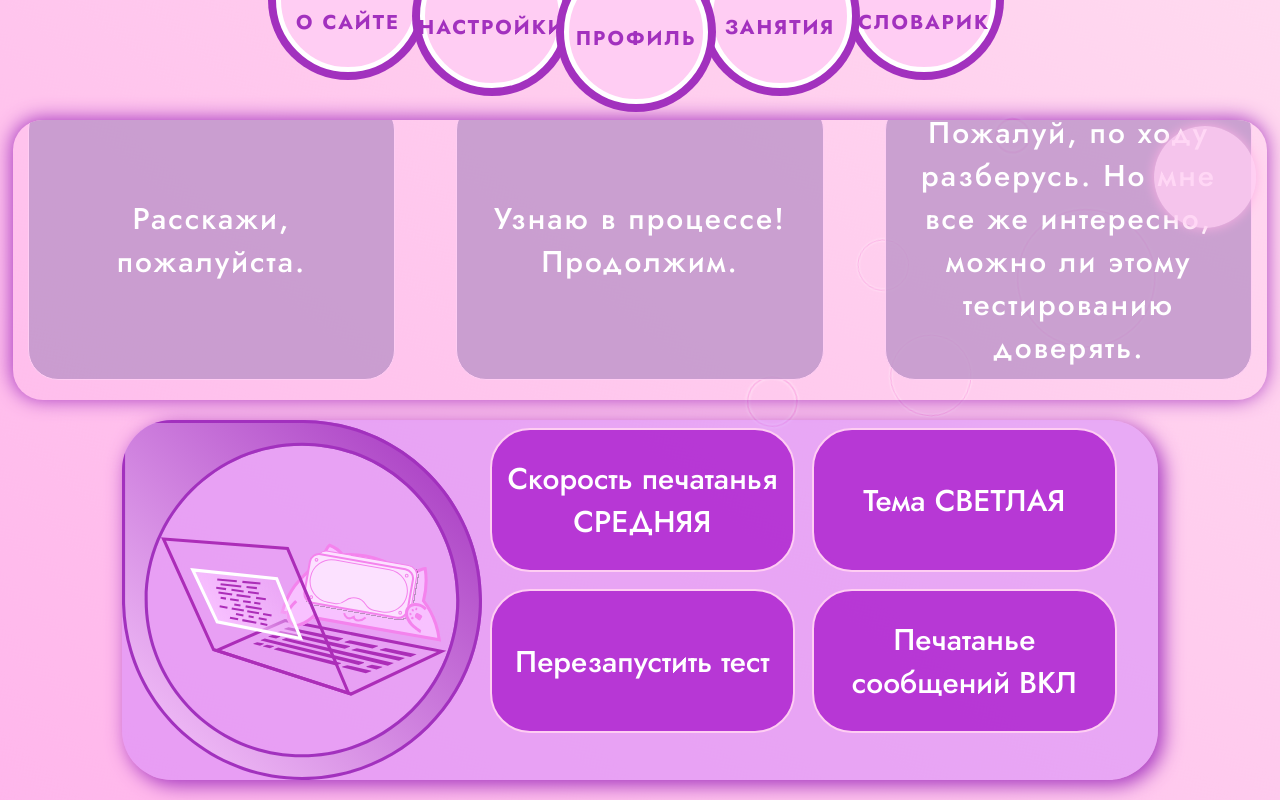
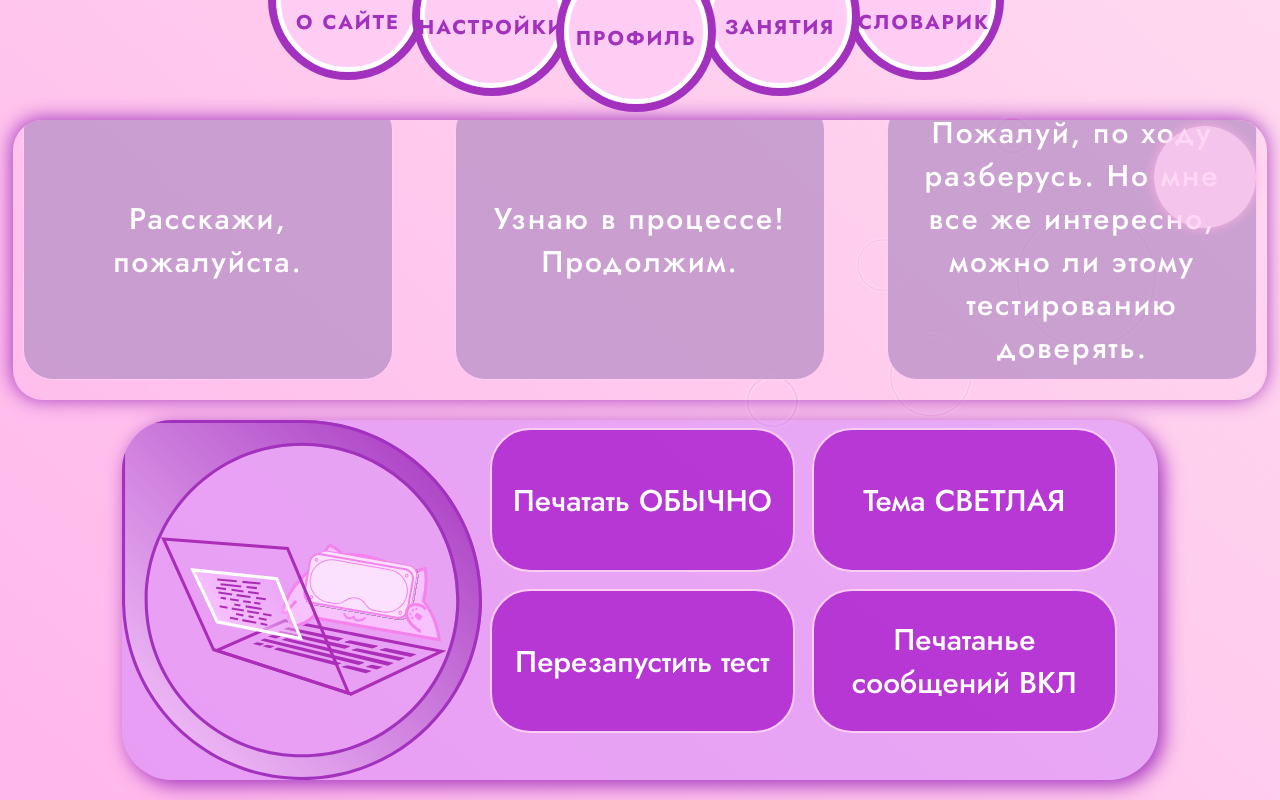
Before and after one commit to bambullbee/RUC, a React app: page / in a window 1280 px wide. Both pictures are taken after a click on the button "НАСТРОЙКИ". Shown: the top 800 px of the page. Built offline with nearby package versions, Linux system fonts and the light colour scheme.

Commit message:
Messanger logic was totaly edited in terms of adding typing speed change feature

```diff
--- a/src/app/App.tsx
+++ b/src/app/App.tsx
@@ -12,11 +12,11 @@ import { useDispatch, useSelector } from "react-redux";
 import { RootState } from "./store";
 import { currentLocation } from "@/shared/types";
 import Profile from "@/widgets/profile/Profile";
-import touchOrMouse from "@/shared/features/touchOrMouseOrIphone";
+import { changeIsScrolling } from "./features/mainStateSlice";
 
 const App = () => {
-  const [isScrolling, setIsScrolling] = useState(
-    touchOrMouse === "iPhone" ? true : false
+  const isScrolling = useSelector(
+    (state: RootState) => state.mainState.isScrolling
   );
   const currentLocation = useSelector(
     (state: RootState): currentLocation => state.currentLocation
@@ -41,7 +41,8 @@ const App = () => {
     <>
       <Header />
       <main>
-        <Messanger isScrolling={isScrolling} setIsScrolling={setIsScrolling} />
+        {/* <Messanger isScrolling={isScrolling} setIsScrolling={setIsScrolling} /> */}
+        <Messanger />
         <Widget />
         <button
           className="scroll-prevent-btn"
@@ -51,7 +52,7 @@ const App = () => {
               : "var(--secondary-HO-color)",
           }}
           onClick={() => {
-            setIsScrolling((prevState) => !prevState);
+            dispatch(changeIsScrolling());
             if (isScrolling) {
               const messangerBlock = document.querySelector(".dialogue-window");
               messangerBlock.scrollTo({
--- a/src/app/features/mainStateSlice.tsx
+++ b/src/app/features/mainStateSlice.tsx
@@ -1,3 +1,4 @@
+import touchOrMouse from "@/shared/features/touchOrMouseOrIphone";
 import { createSlice, PayloadAction } from "@reduxjs/toolkit";
 
 const body = document.querySelector("body");
@@ -13,15 +14,17 @@ if (theme === "dark") {
 type initialMainState = {
   theme: "dark" | "light";
   personality: string;
-  typingSpeed: 0.5 | 1 | 1.5;
+  typingSpeed: 20 | 30 | 40;
   isTyping: boolean;
+  isScrolling: boolean;
 };
 
 const initialState: initialMainState = {
   theme,
   personality: "human",
-  typingSpeed: 1,
+  typingSpeed: 30,
   isTyping: true,
+  isScrolling: touchOrMouse === "iPhone" ? true : false,
 };
 
 const mainStateSlice = createSlice({
@@ -40,14 +43,21 @@ const mainStateSlice = createSlice({
       state.personality = action.payload;
     },
     changeTypingSpeed(state) {
-      if (state.typingSpeed === 1.5) {
-        state.typingSpeed = 0.5;
+      if (state.typingSpeed === 40) {
+        state.typingSpeed = 20;
       } else {
-        state.typingSpeed += 0.5;
+        state.typingSpeed += 10;
       }
     },
     changeIsTyping(state, action: PayloadAction<boolean>) {
       state.isTyping = action.payload;
+    },
+    changeIsScrolling(state, action: PayloadAction<boolean> = undefined) {
+      if (action.payload) {
+        state.isScrolling = action.payload;
+      } else {
+        state.isScrolling = !state.isScrolling;
+      }
     },
   },
 });
@@ -57,6 +67,7 @@ export const {
   changeIsTyping,
   changePersonality,
   changeTypingSpeed,
+  changeIsScrolling,
 } = mainStateSlice.actions;
 
 export default mainStateSlice.reducer;
--- a/src/entities/Banner/components/Banner.tsx
+++ b/src/entities/Banner/components/Banner.tsx
@@ -1,11 +1,15 @@
 import React, { useState } from "react";
+
+import touchOrMouse from "@/shared/features/touchOrMouseOrIphone";
 
 interface bannerPropsI {
   isScrolling: boolean;
 }
 
 const Banner = ({ isScrolling }: bannerPropsI) => {
-  const [wasAppeared, setWasAppeared] = useState(false);
+  const [wasAppeared, setWasAppeared] = useState(
+    touchOrMouse === "iPhone" ? true : false
+  );
 
   return isScrolling && !wasAppeared ? (
     <div
--- a/src/style.css
+++ b/src/style.css
@@ -451,6 +451,7 @@ main {
   border-radius: 50%;
   background-color: rgba(255, 64, 64, 0.068);
   transition: background-color 0.2s;
+  cursor: pointer;
 }
 
 .banner {
@@ -1117,8 +1118,7 @@ main {
 
   .dialogue-window {
     height: calc(100vh - 60px - 50vh);
-    padding: 0px;
-    padding-top: 5px;
+    padding: 5px;
   }
   .scroll-prevent-btn {
     right: 25px;
--- a/src/widgets/messanger/Messanger.tsx
+++ b/src/widgets/messanger/Messanger.tsx
@@ -2,182 +2,261 @@ import {
   Dispatch,
   forwardRef,
   memo,
+  MemoExoticComponent,
+  NamedExoticComponent,
   SetStateAction,
   useEffect,
   useLayoutEffect,
+  useMemo,
   useRef,
   useState,
 } from "react";
-import { useSelector } from "react-redux";
-import type { RootState } from "@/app/store";
+import { useDispatch, useSelector } from "react-redux";
+import { store, type RootState } from "@/app/store";
 
 import data from "@/app/data/data";
 
 import Message from "./UI/Message";
 import Answer from "./UI/Answer";
 import touchOrMouse from "@/shared/features/touchOrMouseOrIphone";
+import { extraI, setCurrentMessageTypeT } from "./types/types";
+import { changeIsScrolling } from "@/app/features/mainStateSlice";
 
 interface messangerPropsI {
   isScrolling: boolean;
   setIsScrolling: Dispatch<SetStateAction<boolean>>;
 }
 
-const Messanger = memo(
-  forwardRef(({ isScrolling, setIsScrolling }: messangerPropsI, ref) => {
-    const isTyping = useSelector((state: RootState) => {
-      return state.mainState.isTyping;
-    });
-    const species = useSelector((state: RootState) => state.profile.species);
-    const restart = useSelector(
-      (state: RootState) => state.navigation.isRestarted
-    );
-    const messangerBlock = useRef(null);
-    const currentLocation: keyof RootState["navigation"]["routes"] =
-      useSelector((state: RootState) => state.navigation.currentLocation);
-    let i: any = useSelector<RootState>((state) => {
-      return state.navigation.routes[currentLocation];
-    });
-    let endI = i;
-    let startI = parseInt((endI / 100).toFixed(0)) * 100;
-    const [messagesHistory, setMessageHistory] = useState<any>([]);
-    useLayoutEffect(() => {
-      const mHistory = [];
-      while (data[i as number] && i <= endI) {
-        const part: any = {
-          part: data[i as number],
-          index: (i - startI) / 1,
-        };
-        if (i > startI) {
-          part.isHidden = true;
-          mHistory.push(part);
-        } else {
-          part.isHidden = false;
-          mHistory.push(part);
-        }
-        (i as number) += 1;
-      }
-      setMessageHistory(mHistory);
-    }, [currentLocation, restart]);
-
-    useEffect(() => {
-      const el = messangerBlock.current;
-      function wheelHandler() {
-        setIsScrolling(true);
+interface messageI {
+  type: setCurrentMessageTypeT;
+  text: string | [string, string, string];
+  previousMessageSpeed?: 20 | 30 | 40;
+  speed?: 20 | 30 | 40;
+  lastMessageLength?: number;
+  answerNum?: 0 | 1 | 2;
+  isTyping?: boolean;
+  part: number;
+  extra?: extraI[];
 }
 
-      if (touchOrMouse !== "iPhone") {
-        el.addEventListener(touchOrMouse, wheelHandler);
+function calcTSpeed(val: number) {
+  return () => {
+    if (val === 0.5) return 40;
+    if (val === 1) return 30;
+    return 20;
+  };
 }
 
-      return () => {
-        if (touchOrMouse !== "iPhone") {
-          el.removeEventListener(touchOrMouse, wheelHandler);
+function changeCurrentMessageType(
+  currentMessageType: setCurrentMessageTypeT,
+  setCurrentMessageType: Dispatch<setCurrentMessageTypeT>
+) {
+  switch (currentMessageType) {
+    case "question":
+      setCurrentMessageType("answers");
+    case "answers":
+      setCurrentMessageType("answer");
+    case "answer":
+      setCurrentMessageType("response");
+    case "response":
+      setCurrentMessageType("question");
   }
-      };
-    }, []);
+}
 
-    function applyNewAnswer(partIndex: any, answerIndex: any) {
-      setMessageHistory((prevState: any) => {
-        const newState = JSON.parse(JSON.stringify(prevState));
-
-        if (data[partIndex + 101]) {
-          newState.push({
-            part: data[partIndex + 101],
-            index: partIndex + 1,
-            isHidden: false,
+const Messanger = memo(() => {
+  const dispatch = useDispatch();
+  const messanger = useRef(null);
+  const currentMessangerPosition = useSelector((state: RootState) => ({
+    curLocPart: state.navigation.routes[state.navigation.currentLocation],
+    curLocPartTitle: state.navigation.currentLocation,
+    curLocPartTitleNum: state.navigation.currentLocation === "test" ? 100 : 200,
+  }));
+  const speed = useSelector((state: RootState) => state.mainState.typingSpeed);
+  const isTyping = useSelector((state: RootState) => state.mainState.isTyping);
+  const [messages, setMessages] = useState<messageI[]>([]);
+  const species = useSelector((state: RootState) => state.profile.species);
+  const [currentMessageType, setCurrentMessageType] =
+    useState<setCurrentMessageTypeT>("question");
+  useLayoutEffect(() => {
+    const messagesCopy: messageI[] = [];
+    let curPart = currentMessangerPosition.curLocPartTitleNum;
+    setMessages(() => {
+      while (currentMessangerPosition.curLocPart.part > curPart) {
+        const dataBlock =
+          data[curPart].na[
+            currentMessangerPosition.curLocPart.answers[curPart - 100]
+          ];
+        messagesCopy.push({
+          type: "question",
+          isTyping: false,
+          part: curPart,
+          text: data[curPart].q,
         });
+        messagesCopy.push({
+          type: "answer",
+          isTyping: false,
+          part: curPart,
+          text: dataBlock.a,
+        });
+        messagesCopy.push({
+          type: "response",
+          isTyping: false,
+          part: curPart,
+          text: dataBlock.r,
+        });
+        curPart += 1;
       }
-        newState[partIndex].part.na =
-          prevState[partIndex].part.na[answerIndex].a;
-        newState[partIndex].part.r =
-          prevState[partIndex].part.na[answerIndex].r;
-        return newState;
+      if (currentMessangerPosition.curLocPart.part === curPart) {
+        messagesCopy.push({
+          type: "question",
+          isTyping,
+          speed,
+          lastMessageLength: messagesCopy[messagesCopy.length - 1]?.text.length,
+          part: curPart,
+          text: data[curPart].q,
         });
       }
 
-    function changeTimeout(timeout: { t: number }, multiplier: number): void {
-      timeout.t = 30 * multiplier + 1500;
-      return undefined;
+      return messagesCopy;
+    });
+  }, []);
+
+  function endOfMessageHandler(type: setCurrentMessageTypeT) {
+    const copy = [...messages];
+    let part;
+    if (type === "question") {
+      setMessages(() => {
+        const block = data[copy[copy.length - 1].part].na;
+        copy.push({
+          type: "answers",
+          part: copy[copy.length - 1].part,
+          text: [block[0].a, block[1].a, block[2].a],
+          extra: [block[0].extra, block[1].extra, block[2].extra],
+        });
+        return copy;
+      });
     }
-    let timeout = { t: 0 };
+    if (type === "answer") {
+      part = copy[copy.length - 1].part;
+      copy.push({
+        text: data[part].na[copy[copy.length - 1].answerNum].r,
+        part,
+        type: "response",
+        isTyping,
+        speed,
+      });
+      setMessages(copy);
+    }
+    if (type === "response") {
+      part = copy[copy.length - 1].part + 1;
+      copy.push({
+        text: data[part].q,
+        type: "question",
+        part,
+        speed,
+        isTyping,
+        previousMessageSpeed: copy[copy.length - 1].speed,
+        lastMessageLength: copy[copy.length - 1].text.length,
+      });
+      setMessages(copy);
+    }
+  }
+  function chooseAnswerHandler(index: number) {
+    const blockNum = messages[messages.length - 1].part;
+    const copy = [...messages];
+    copy[copy.length - 1] = {
+      type: "answer",
+      text:
+        data[blockNum].na[index].a +
+        (blockNum === 102 && index === 2 ? species : ""),
+      part: blockNum,
+      answerNum: index as 0 | 1 | 2,
+    };
+    setMessages(copy);
+  }
+
+  useEffect(() => {
+    function wheelOrTouchmoveHandler() {
+      dispatch(changeIsScrolling(true));
+    }
+    if (touchOrMouse === "wheel") {
+      messanger.current.addEventListener("wheel", wheelOrTouchmoveHandler);
+    } else if (touchOrMouse === "touchmove") {
+      messanger.current.addEventListener("touchmove", wheelOrTouchmoveHandler);
+    }
+    return () =>
+      messanger.current.removeEventListener(
+        touchOrMouse === "wheel" ? "wheel" : "touchmove",
+        wheelOrTouchmoveHandler
+      );
+  }, []);
+
   return (
-      <>
-        {" "}
     <section
       className="dialogue-window container"
-          ref={messangerBlock}
       aria-label="Диалоговое окно"
+      ref={messanger}
     >
-          <div className="messanger">
-            {messagesHistory.map((el: any, ind: any) => {
+      {messages.map((el) => {
+        if (el.type === "question") {
           return (
-                <div key={ind}>
             <Message
+              key={el.text as string}
+              type={el.type}
+              text={el.text as string}
               className="left-sms"
-                    text={el.part.q}
-                    isHidden={el.isHidden}
-                    timeout={timeout.t}
-                    isTyping={true}
-                    partIndex={el.index}
-                    ref={messangerBlock}
-                    isScrolling={isScrolling}
-                  />
-                  {typeof el.part.na === "object" ? (
-                    <div className="choose-answer">
-                      {el.part.na.map((l: any, i: any) => {
-                        return (
-                          <Answer
-                            text={l.a}
-                            answerIndex={i}
-                            partIndex={el.index}
-                            onClick={applyNewAnswer}
-                            isHidden={el.isHidden}
-                            key={i}
-                            timeout={el.part.q.length * 30 + timeout.t + 1000}
-                            ref={messangerBlock}
-                            isScrolling={isScrolling}
-                            extra={l.extra ? l.extra : null}
+              isTyping={el.isTyping}
+              speed={el.speed}
+              lastMessageLength={el.lastMessageLength}
+              endHandler={endOfMessageHandler}
+              ref={messanger}
             />
           );
-                      })}
-                    </div>
-                  ) : (
-                    <>
-                      <Message
-                        text={
-                          data[el.index + 100].na[2].extra?.t === "input"
-                            ? `${el.part.na + species}`
-                            : el.part.na
         }
-                        className="right-sms"
-                        isHidden={el.isHidden}
-                        timeout={0}
-                        isTyping={false}
-                        partIndex={el.index}
-                        ref={messangerBlock}
-                        isScrolling={isScrolling}
+        if (el.type === "answers") {
+          return (
+            <div className="choose-answer">
+              {(el.text as [string, string, string]).map((answer, ind) => (
+                <Answer
+                  key={el.text as string}
+                  text={answer}
+                  index={ind}
+                  onClick={chooseAnswerHandler}
+                  extra={el.extra[ind]}
+                  ref={messanger}
                 />
-                      <Message
-                        text={el.part.r}
-                        className="left-sms"
-                        isHidden={el.isHidden}
-                        timeout={0}
-                        isTyping={true}
-                        partIndex={el.index}
-                        ref={messangerBlock}
-                        isScrolling={isScrolling}
-                      />
-                      {changeTimeout(timeout, el.part.r.length)}
-                    </>
-                  )}
+              ))}
             </div>
           );
+        }
+        if (el.type === "answer") {
+          return (
+            <Message
+              key={el.text as string}
+              type={el.type}
+              text={el.text as string}
+              className="right-sms"
+              endHandler={endOfMessageHandler}
+              ref={messanger}
+            />
+          );
+        }
+        if (el.type === "response") {
+          return (
+            <Message
+              text={el.text as string}
+              type={el.type}
+              className="left-sms"
+              isTyping={el.isTyping}
+              speed={el.speed}
+              endHandler={endOfMessageHandler}
+              ref={messanger}
+            />
+          );
+        }
       })}
-          </div>
     </section>
-      </>
   );
-  })
-);
+});
 
 export default Messanger;
--- a/src/widgets/messanger/UI/Answer.tsx
+++ b/src/widgets/messanger/UI/Answer.tsx
@@ -4,6 +4,7 @@ import React, {
   memo,
   useLayoutEffect,
   forwardRef,
+  MutableRefObject,
 } from "react";
 import { processStringBySex } from "../features/processStringBySex";
 import { useDispatch, useSelector } from "react-redux";
@@ -13,85 +14,59 @@ import {
   changeSex,
   changeSpecies,
 } from "@/app/features/profileSlice";
+import { extraI } from "../types/types";
 
 interface answerI {
   text: string;
-  answerIndex: number;
-  partIndex: number;
-  onClick: (partIndex: number, answerIndex: number) => void;
-  isHidden: boolean;
-  timeout: number;
-  isScrolling: boolean;
-  extra?: any;
+  index: number;
+  onClick: (index: number) => void;
+  extra: extraI;
 }
 
-const Answer = memo(
-  forwardRef(
-    (
-      {
-        text,
-        answerIndex,
-        partIndex,
-        onClick,
-        isHidden,
-        timeout,
-        isScrolling,
-        extra,
-      }: answerI,
-      ref: { current: HTMLElement }
+const Answer = (
+  { text, index, onClick, extra }: answerI,
+  ref: MutableRefObject<HTMLElement>
 ) => {
+  const dispatch = useDispatch();
+  const isScrolling = useSelector(
+    (state: RootState) => state.mainState.isScrolling
+  );
   const species = useSelector((state: RootState) => state.profile.species);
-      const dispatch = useDispatch();
-      const [isDisplayed, setIsDisplayed] = useState(
-        timeout === 0 ? true : false
-      );
-
+  const [isVisible, setIsVisible] = useState(false);
+  useEffect(() => {
+    const timer = setTimeout(() => setIsVisible(true), 500);
+    return () => clearTimeout(timer);
+  }, []);
   useEffect(() => {
     const timer = setTimeout(() => {
-          if (!isDisplayed) {
-            setIsDisplayed(!isDisplayed);
-          }
-        }, timeout);
-        return () => {
-          clearTimeout(timer);
-        };
-      }, []);
-
-      useEffect(() => {
-        const timer = setTimeout(() => {
-          if (isDisplayed && !isScrolling) {
+      if (!isScrolling) {
         ref.current.scrollTo({
           top: ref.current.scrollHeight,
           behavior: "smooth",
         });
       }
-        }, 300);
-        return () => {
-          clearTimeout(timer);
-        };
-      }, [isScrolling, isDisplayed]);
-
-      return isDisplayed ? (
+    }, 800);
+  }, []);
+  return (
     <>
+      {isVisible ? (
+        <>
+          {" "}
           <button
+            className={
+              extra?.t === "input" ? "answer answer__down-padding" : "answer"
+            }
             onClick={() => {
               if (extra) {
                 if (extra.t === "state") {
                   dispatch(extra.fn(extra.arg));
-                } else if (extra.t === "rate") {
+                }
+                if (extra.t === "rate") {
                   dispatch(changeLoyalty(extra.v));
                 }
               }
-              if (extra?.t === "input" && species.length === 0) {
-                return;
-              }
-              onClick(partIndex, answerIndex);
+              onClick(index);
             }}
-            aria-label="Вариант ответа"
-            style={{ display: isHidden ? "none" : "block" }}
-            className={
-              extra?.t === "input" ? "answer answer__down-padding" : "answer"
-            }
           >
             {processStringBySex(text)}
           </button>
@@ -110,9 +85,9 @@ const Answer = memo(
         </>
       ) : (
         ""
+      )}
+    </>
   );
-    }
-  )
-);
+};
 
-export default Answer;
+export default memo(forwardRef(Answer));
--- a/src/widgets/messanger/UI/Message.tsx
+++ b/src/widgets/messanger/UI/Message.tsx
@@ -3,68 +3,53 @@ import React, { forwardRef, memo, useEffect, useRef, useState } from "react";
 import { MutableRefObject } from "react";
 import { useSelector } from "react-redux";
 import { processStringBySex } from "../features/processStringBySex";
+import { setCurrentMessageTypeT } from "../types/types";
 
 type className = "right-sms" | "left-sms";
 
 interface MessagePropsI {
-  className: className;
   text: string;
-  isHidden: boolean;
-  timeout: number;
-  isTyping: boolean;
-  partIndex: number;
-  isScrolling: boolean;
+  className: string;
+  isTyping?: boolean;
+  lastMessageLength?: number;
+  speed?: number;
+  type: setCurrentMessageTypeT;
+  endHandler: (type: string) => void;
 }
 
-const Message = memo(
-  forwardRef(
-    (
-      {
-        className,
-        text,
-        isHidden,
-        partIndex,
-        timeout,
-        isScrolling,
-      }: MessagePropsI,
-      ref: { current: HTMLElement }
+const Message = (
+  { text, className, speed, isTyping, type, endHandler }: MessagePropsI,
+  ref: MutableRefObject<HTMLElement>
 ) => {
-      const isType = useSelector((state: RootState) => {
-        return state.mainState.isTyping;
-      });
+  const [isVisible, setIsVisible] = useState(false);
+  const [currentText, setCurrentText] = useState(
+    className === "left-sms" && isTyping ? "" : processStringBySex(text)
+  );
   const sex = useSelector((state: RootState) => state.profile.sex);
-      const newRef = useRef(ref.current);
-      const [isDisplayed, setIsDisplayed] = useState(
-        timeout === 0 ? true : false
+  const isScrolling = useSelector(
+    (state: RootState) => state.mainState.isScrolling
   );
-      const [currentText, setCurrentText] = useState("");
-      const [isTyping, setIsTyping] = useState(false);
 
+  // make visible
   useEffect(() => {
-        if (!isDisplayed) {
-          setTimeout(() => {
-            setIsDisplayed(true);
-          }, timeout);
-        }
+    let timer: ReturnType<typeof setTimeout>;
+    //micro delay for each message
+    timer = setTimeout(() => setIsVisible(true), 300);
+    return () => clearTimeout(timer);
   }, []);
 
+  //typing effect
   useEffect(() => {
-        let timer2: ReturnType<typeof setTimeout>;
-        if (className === "right-sms") {
-          setCurrentText(processStringBySex(text));
+    let timer: ReturnType<typeof setTimeout>;
+    if (isVisible) {
+      if (currentText.length !== text.length) {
+        if (!isScrolling) {
+          ref.current.scrollTo({
+            top: ref.current.scrollHeight,
+            behavior: "smooth",
+          });
         }
-        if (!isType) {
-          setCurrentText(text);
-          setIsTyping(true);
-          timer2 = setTimeout(() => {
-            setIsTyping(false);
-          }, 60);
-          return;
-        }
-        const timer = setTimeout(() => {
-          if (isDisplayed ?? className !== "right-sms") {
-            if (text[currentText.length]) {
-              setIsTyping(true);
+        timer = setTimeout(() => {
           setCurrentText((prevState) => {
             if (text[prevState.length] === "s") {
               if (sex === "female") {
@@ -85,46 +70,25 @@ const Message = memo(
             }
             return prevState + text[prevState.length];
           });
+        }, speed);
       } else {
-              setIsTyping(false);
+        endHandler(type);
       }
     }
-        }, 30);
-        return () => {
-          clearTimeout(timer);
-          clearTimeout(timer2);
-        };
-      }, [currentText, isDisplayed]);
+    return () => clearTimeout(timer);
+  }, [isVisible, currentText]);
 
-      useEffect(() => {
-        const clear = setInterval(() => {
-          if (!isScrolling && isTyping) {
-            newRef.current.scrollTo({
-              top: newRef.current.scrollHeight,
-              behavior: "smooth",
-            });
-          }
-        }, 30);
-        return () => {
-          clearInterval(clear);
-        };
-      }, [isTyping, isScrolling]);
-
-      return isDisplayed ? (
-        <div
-          className="sms-wrapper"
-          style={{ display: isHidden ? "none" : "block" }}
-        >
-          <p className={`${"sms " + className}`} aria-label="Ваше сообщение">
-            {/* {className === "right-sms" ? text : currentText} */}
-            {currentText}
-          </p>
+  return (
+    <>
+      {isVisible ? (
+        <div className="sms-wrapper">
+          <div className={`${"sms " + className}`}>{currentText}</div>
         </div>
       ) : (
         ""
+      )}
+    </>
   );
-    }
-  )
-);
+};
 
-export default Message;
+export default memo(forwardRef(Message));
--- /dev/null
+++ b/src/widgets/messanger/types/types.ts
@@ -0,0 +1,13 @@
+type setCurrentMessageTypeT = "question" | "answers" | "answer" | "response";
+
+interface extraI {
+  t?: "rate" | "state" | "input";
+  fn?: (arg: string | number | undefined) => {
+    type: string;
+    action: string | number | undefined;
+  };
+  arg?: string | number;
+  v?: number;
+}
+
+export { setCurrentMessageTypeT, extraI };
--- a/src/widgets/widget/UI/SettingsUI/LanguageButton.tsx
+++ b/src/widgets/widget/UI/SettingsUI/LanguageButton.tsx
@@ -15,12 +15,12 @@ const LanguageButton = () => {
         dispatch(changeTypingSpeed());
       }}
     >
-      Скорость печатанья{" "}
-      {typingSpeed === 1
-        ? "СРЕДНЯЯ"
-        : typingSpeed === 0.5
-        ? "НИЗКАЯ"
-        : "ВЫСОКАЯ"}
+      Печатать{" "}
+      {typingSpeed === 30
+        ? "ОБЫЧНО"
+        : typingSpeed === 20
+        ? "БЫСТРО"
+        : "МЕДЛЕННО"}
     </button>
   );
 };
```
Also changed, not shown: src/app/features/navigationSlice.ts (+11 -19 lines), src/widgets/header/UI/HeaderNavItem.tsx (+6 -2 lines), src/widgets/messanger/features/type.ts (deleted). Lines whose indentation alone changed are shown as unchanged.
